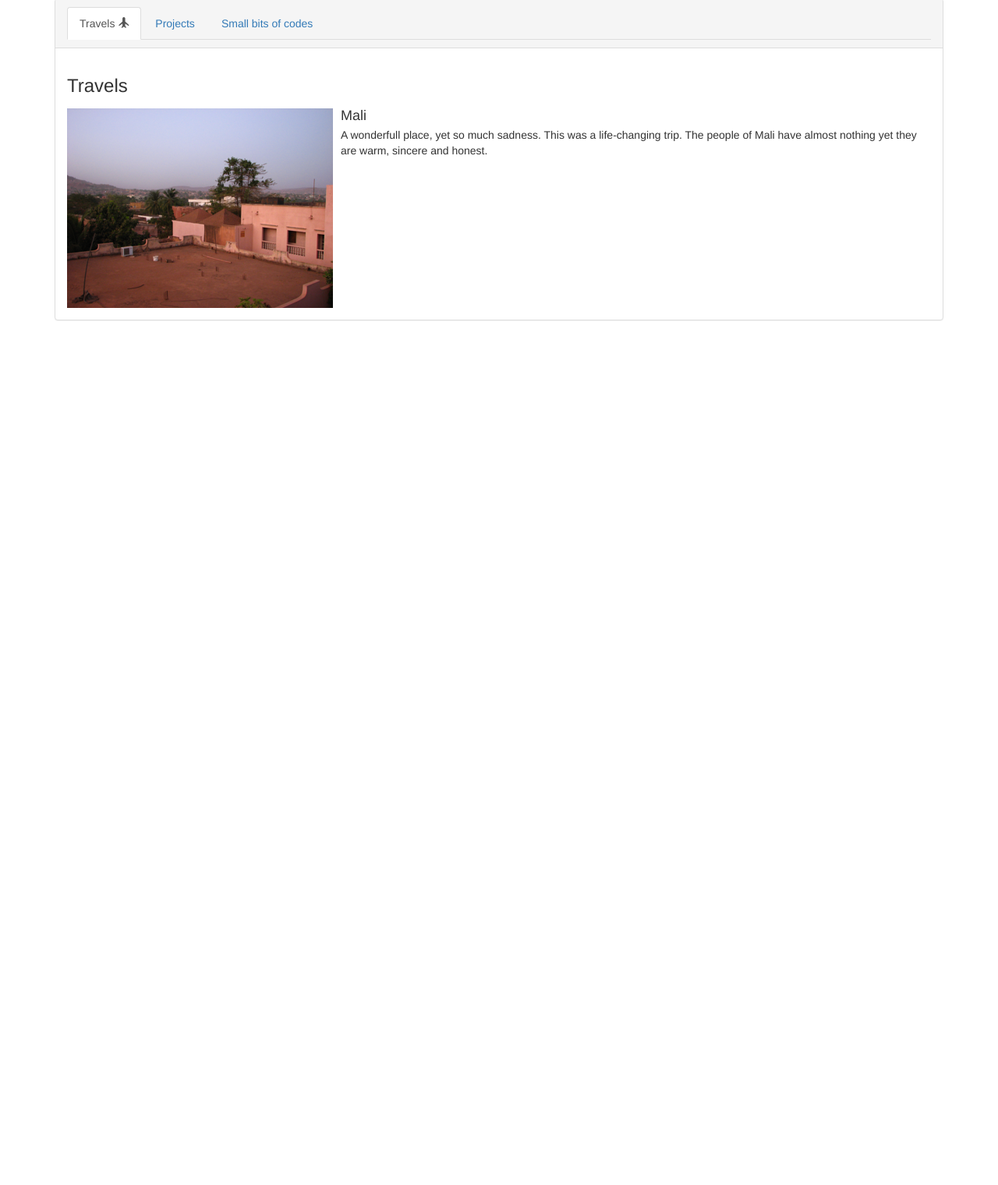
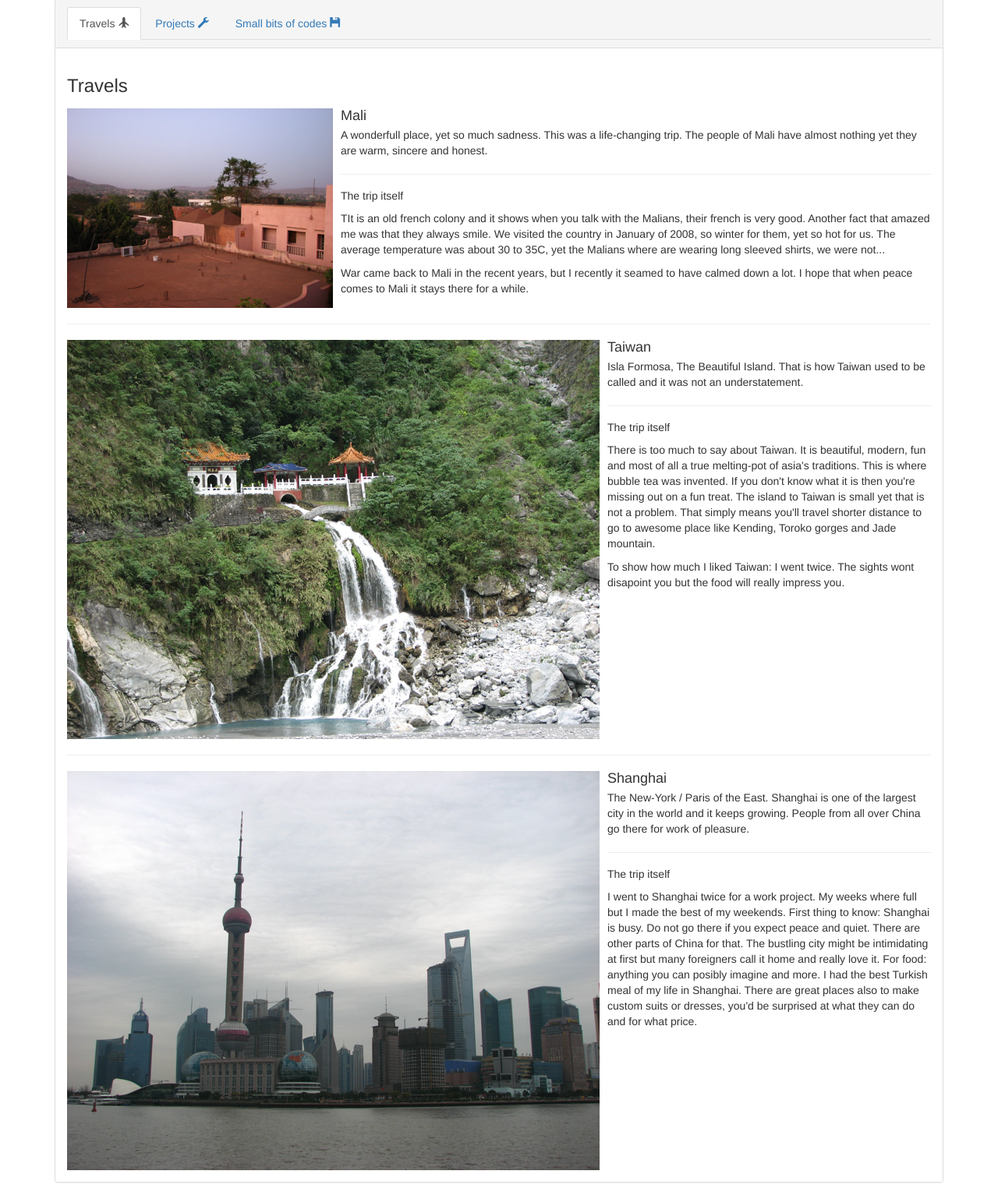
Before and after one commit to agauvreau/personal_page, a plain HTML site: page index.html in a window 1280 px wide. Shown: the part 380-1900 px from the top of the page at 78% size. Before the commit the page ends 811 px from the top, so only its background shows below. Drawn offline with nearby package versions, Linux system fonts and the light colour scheme.

Commit message:
added  all 3 travels

```diff
--- a/index.html
+++ b/index.html
@@ -5,7 +5,7 @@
     <<link rel="stylesheet" href="http://maxcdn.bootstrapcdn.com/bootstrap/3.3.5/css/bootstrap.min.css">
   <script src="https://ajax.googleapis.com/ajax/libs/jquery/1.12.4/jquery.min.js"></script>
   <script src="http://maxcdn.bootstrapcdn.com/bootstrap/3.3.7/js/bootstrap.min.js"></script>
-
+  <script src="scripts/script.js" async></script>
 </head>
 
 
@@ -27,8 +27,8 @@
         <div class="panel-heading">
             <ul class="nav nav-tabs">
                 <li class="active"><a data-toggle="tab" href="#travels">Travels <span class="glyphicon glyphicon-plane"></a></li>
-                <li><a data-toggle="tab" href="#menu1">Projects</a></li>
-                <li><a data-toggle="tab" href="#menu2">Small bits of codes</a></li>
+                <li><a data-toggle="tab" href="#menu1">Projects <span class="glyphicon glyphicon-wrench"></a></li>
+                <li><a data-toggle="tab" href="#menu2">Small bits of codes <span class="glyphicon glyphicon-floppy-disk"></a></li>
             </ul>
         </div>
         <div class="panel-body">
@@ -37,12 +37,42 @@
                     <h3>Travels  </span></h3>
                     <div class="media">
                         <div class="media-left">
-                            <img class="media-object" src="img/Mali/Mali Bamako 341X256.png" alt="...">
+                            <img class="media-object" src="img/Mali/Mali Bamako 341X256.png" alt="Bamako">
                         </div>
                         <div class="media-body">
                             <h4 class="media-heading">Mali</h4>
                             <p>A wonderfull place, yet so much sadness. This was a life-changing trip. The people of Mali have almost nothing yet they are warm, sincere and honest.</p>
-                            <h5></h5>
+                            <hr>
+                            <h5>The trip itself</h5>
+                            <p>TIt is an old french colony and it shows when you talk with the Malians, their french is very good. Another fact that amazed me was that they always smile. We visited the country in January of 2008, so winter for them, yet so hot for us. The average temperature was about 30 to 35C, yet the Malians where are wearing long sleeved shirts, we were not...</p>
+                            <p>War came back to Mali in the recent years, but I recently it seamed to have calmed down a lot. I hope that when peace comes to Mali it stays there for a while. </p>
+                        </div>
+                    </div>
+                    <hr>
+                    <div class="media">
+                        <div class="media-left">
+                            <img class="media-object" src="img/Taiwan/taiwan_temple_683X512.png" alt="Taiwan">
+                        </div>
+                        <div class="media-body">
+                            <h4 class="media-heading">Taiwan</h4>
+                            <p>Isla Formosa, The Beautiful Island. That is how Taiwan used to be called and it was not an understatement.</p>
+                            <hr>
+                            <h5>The trip itself</h5>
+                            <p>There is too much to say about Taiwan. It is beautiful, modern, fun and most of all a true melting-pot of asia's traditions. This is where bubble tea was invented. If you don't know what it is then you're missing out on a fun treat. The island to Taiwan is small yet that is not a problem. That simply means you'll travel shorter distance to go to awesome place like Kending, Toroko gorges and Jade mountain.</p>
+                            <p>To show how much I liked Taiwan: I went twice. The sights wont disapoint you but the food will really impress you. </p>
+                        </div>
+                    </div>
+                    <hr>
+                    <div class="media">
+                        <div class="media-left">
+                            <img class="media-object" src="img/Shanghai/shanghai_downtown_683X5112.png" alt="Shanghai">
+                        </div>
+                        <div class="media-body">
+                            <h4 class="media-heading">Shanghai</h4>
+                            <p>The New-York / Paris of the East. Shanghai is one of the largest city in the world and it keeps growing. People from all over China go there for work of pleasure.</p>
+                            <hr>
+                            <h5>The trip itself</h5>
+                            <p>I went to Shanghai twice for a work project. My weeks where full but I made the best of my weekends. First thing to know: Shanghai is busy. Do not go there if you expect peace and quiet. There are other parts of China for that. The bustling city might be intimidating at first but many foreigners call it home and really love it. For food: anything you can posibly imagine and more. I had the best Turkish meal of my life in Shanghai. There are great places also to make custom suits or dresses, you'd be surprised at what they can do and for what price.</p>
                         </div>
                     </div>
                 </div>
```
